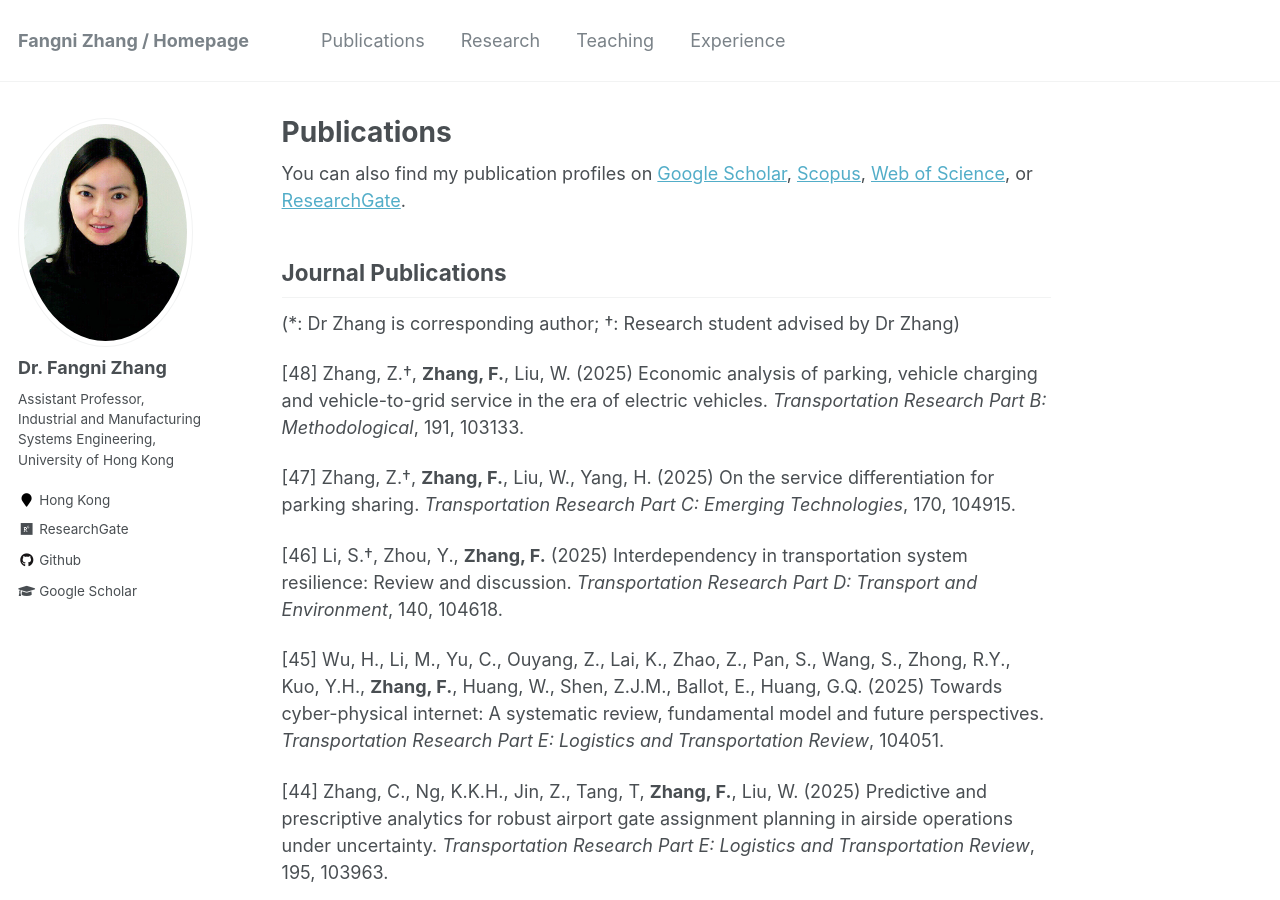
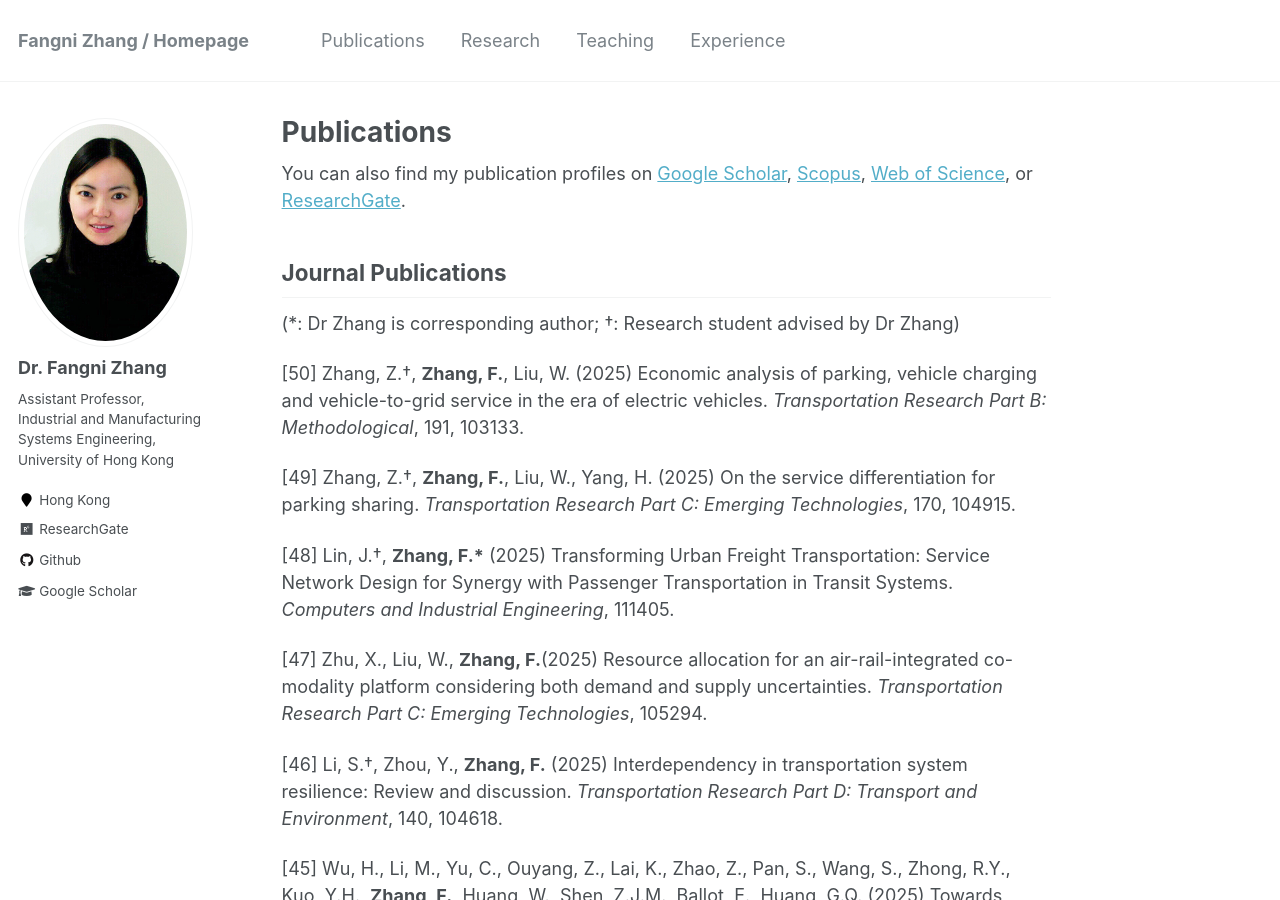
Before and after one commit to fangnizhang/fangnizhang.github.io, a Jekyll site: the page built from _pages/publications.md, in a window 1280 px wide and 900 px high. Built offline with Jekyll 4.4.1, drawn with Linux system fonts in a browser that asks for light colours.

Commit message:
Update publications.md

```diff
--- a/_pages/publications.md
+++ b/_pages/publications.md
@@ -20,9 +20,13 @@ Journal Publications
 ----------
 (*: Dr Zhang is corresponding author; †: Research student advised by Dr Zhang)
 
-[48] Zhang, Z.†, __Zhang, F.__, Liu, W. (2025) Economic analysis of parking, vehicle charging and vehicle-to-grid service in the era of electric vehicles. _Transportation Research Part B: Methodological_, 191, 103133.
+[50] Zhang, Z.†, __Zhang, F.__, Liu, W. (2025) Economic analysis of parking, vehicle charging and vehicle-to-grid service in the era of electric vehicles. _Transportation Research Part B: Methodological_, 191, 103133.
 
-[47] Zhang, Z.†, __Zhang, F.__, Liu, W., Yang, H. (2025) On the service differentiation for parking sharing. _Transportation Research Part C: Emerging Technologies_, 170, 104915.
+[49] Zhang, Z.†, __Zhang, F.__, Liu, W., Yang, H. (2025) On the service differentiation for parking sharing. _Transportation Research Part C: Emerging Technologies_, 170, 104915.
+
+[48] Lin, J.†, __Zhang, F.\*__ (2025) Transforming Urban Freight Transportation: Service Network Design for Synergy with Passenger Transportation in Transit Systems. _Computers and Industrial Engineering_, 111405.
+
+[47] Zhu, X., Liu, W., __Zhang, F.__(2025) Resource allocation for an air-rail-integrated co-modality platform considering both demand and supply uncertainties. _Transportation Research Part C: Emerging Technologies_, 105294.
 
 [46] Li, S.†, Zhou, Y., __Zhang, F.__ (2025) Interdependency in transportation system resilience: Review and discussion. _Transportation Research Part D: Transport and Environment_, 140, 104618.
 
```
